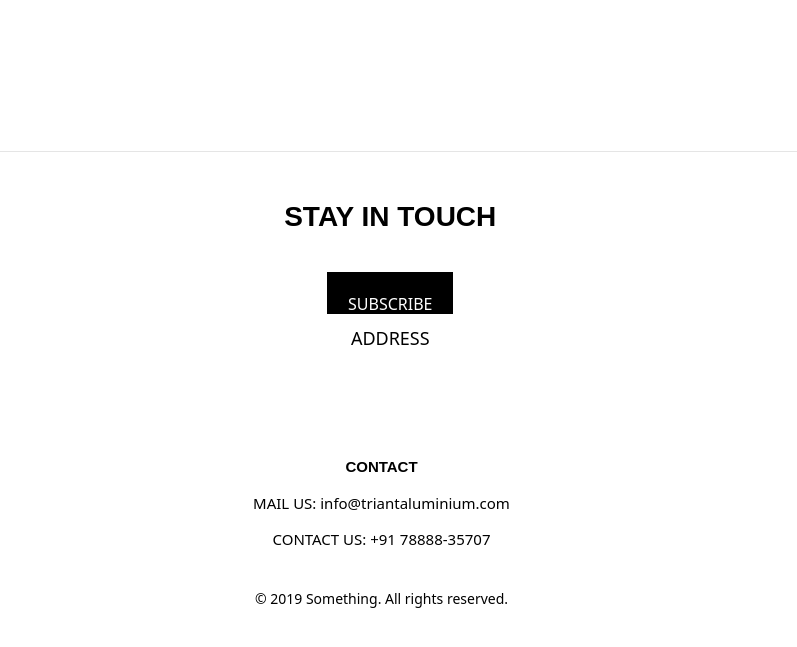
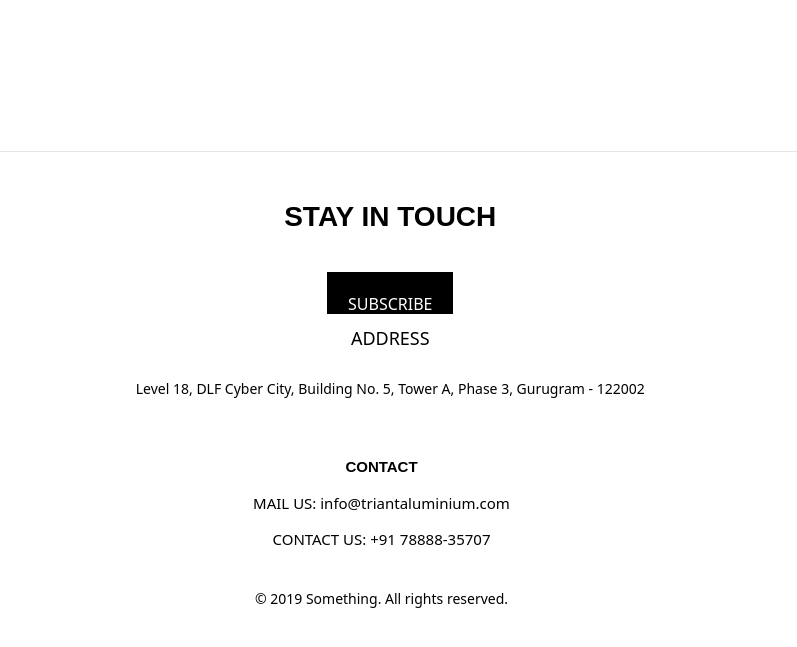
Before and after one commit to Sathvik902/triant, a React app: page / in a window 1280 px wide. Shown: the part 655-1302 px from the top of the page, without its empty margins (241-1038 px from the left). Built offline with nearby package versions, Linux system fonts and the light colour scheme.

Commit message:
Third Commit

```diff
--- a/src/Footer/Footer.css
+++ b/src/Footer/Footer.css
@@ -63,7 +63,7 @@
 
   .footer address {
     font-style: normal;
-    color: white;
+    color: black;
   }
 
   .footer__btn {
--- a/src/Main_component/Main_page.js
+++ b/src/Main_component/Main_page.js
@@ -44,6 +44,10 @@ function main_page() {
                 <button type="button" class="btn btn-secondary btn-lg">VIEW PRODUCTS</button>
             </div>
         </div>
+
+        <div className='slider'>
+
+        </div>
     </div>
   )
 }
```
